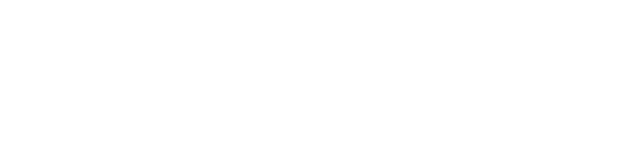
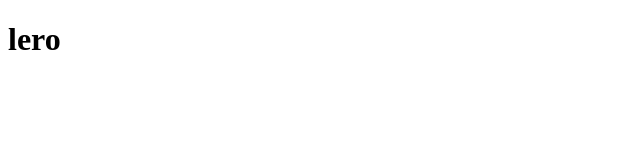
Before and after one commit to JCHEPO/sistema-de-registro, a plain HTML site: page index.html in a window 1280 px wide. Shown: the full height of the page, 0-640 px from the left. Drawn offline with Linux system fonts and the light colour scheme.

Commit message:
Actualiza el index con restore

```diff
--- a/index.html
+++ b/index.html
@@ -6,6 +6,6 @@
     <title></title>
 </head>
 <body>
-    <script src="app.js"></script>
+    <h1>lero</h1>
 </body>
 </html>
```
